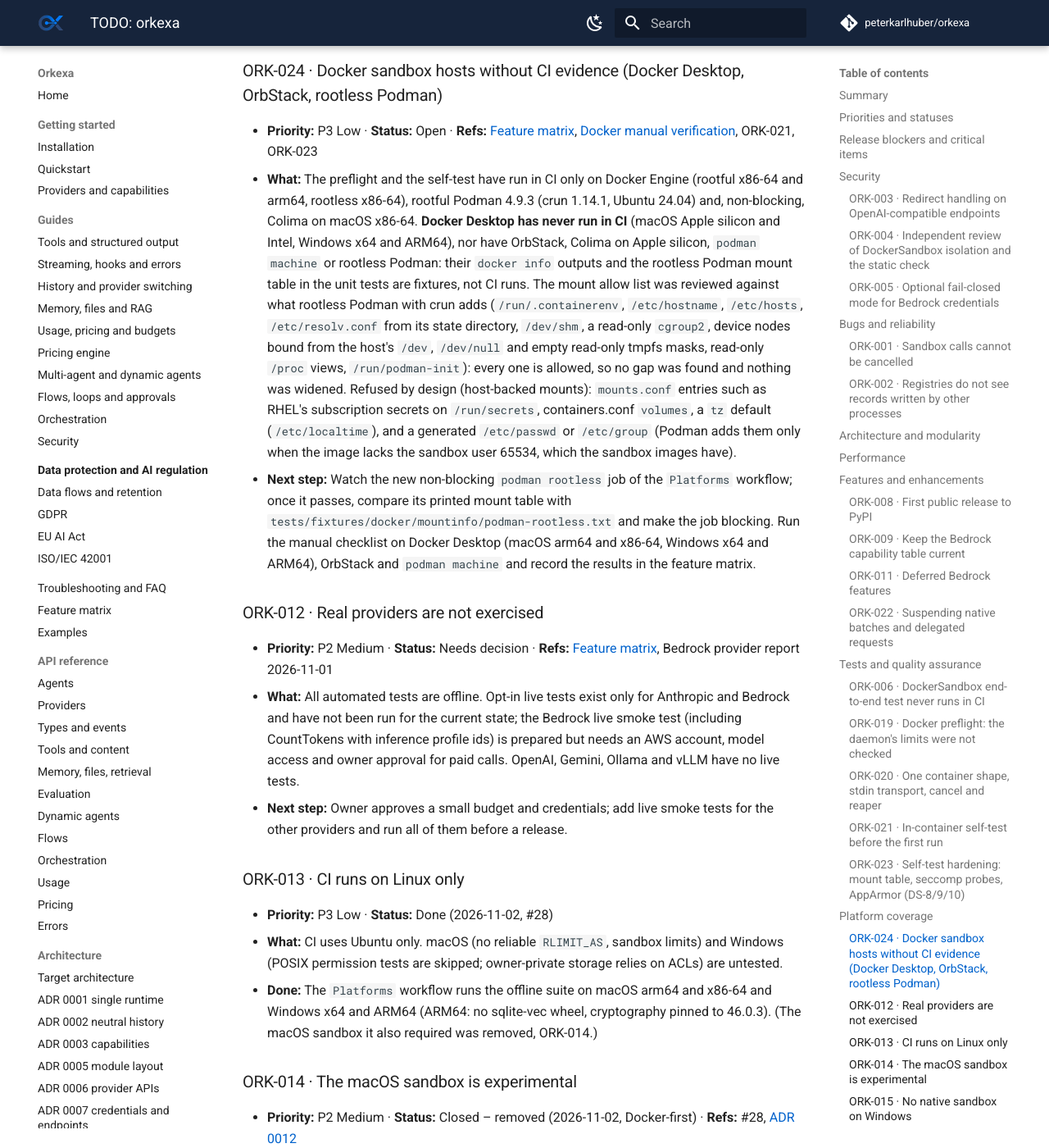
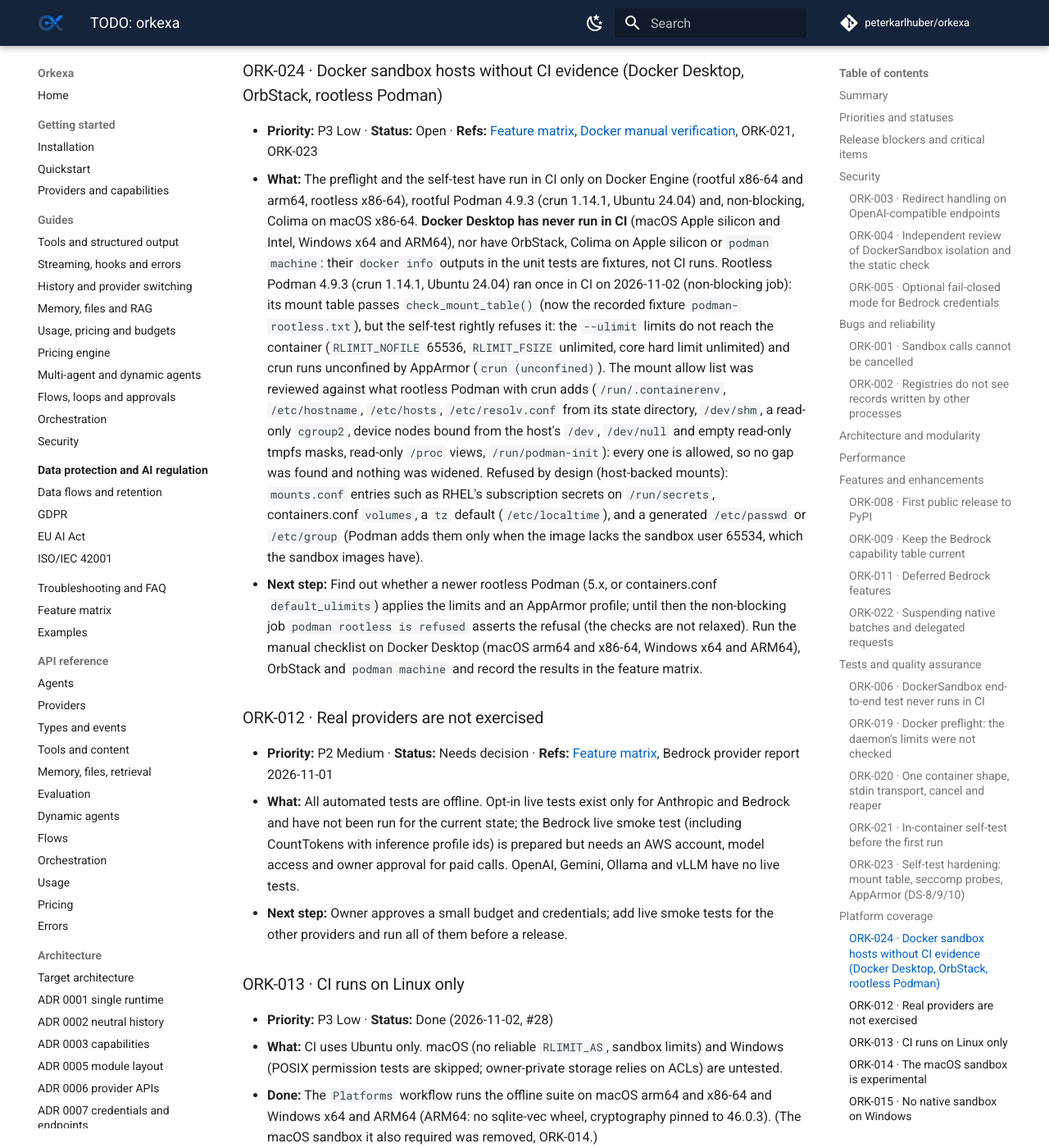
Before and after one commit to peterkarlhuber/orkexa, an MkDocs documentation site: the page built from docs/TODO.md, in a window 1280 px wide and 1400 px high, scrolled down 6301 px. Shown: the whole window at 82% size. Built offline with MkDocs 1.6.1 and Material for MkDocs 9.7.7, drawn with Linux system fonts in a browser that asks for light colours; comment, search, counter and statistics services are not loaded.

Commit message:
Rootless Podman: recorded mount table passes, self-test refuses it
The first CI run of the rootless Podman job (Podman 4.9.3, crun 1.14.1,
Ubuntu 24.04) printed a run_args() container's mount table, which
check_mount_table() accepts; it replaces the hand-made fixture. The
self-test rightly refuses the engine: the --ulimit limits do not reach
the container (RLIMIT_NOFILE 65536, RLIMIT_FSIZE unlimited, core hard
limit unlimited) and crun runs unconfined by AppArmor. The job now
asserts that refusal (non-blocking); feature matrix, manual checklist
and ORK-024 say so. No check is relaxed.

Co-Authored-By: Claude Opus 5.5 <noreply@anthropic.com>
Claude-Session: https://claude.ai/code/session_011tY7TDniHstzLHt2qvyZEp

```diff
--- a/docs/TODO.md
+++ b/docs/TODO.md
@@ -198,17 +198,20 @@ None known.
 - **What:** The preflight and the self-test have run in CI only on Docker Engine (rootful x86-64 and arm64, rootless
   x86-64), rootful Podman 4.9.3 (crun 1.14.1, Ubuntu 24.04) and, non-blocking, Colima on macOS x86-64. **Docker
   Desktop has never run in CI** (macOS Apple silicon and Intel, Windows x64 and ARM64), nor have OrbStack, Colima on
-  Apple silicon, `podman machine` or rootless Podman: their `docker info` outputs and the rootless Podman mount table
-  in the unit tests are fixtures, not CI runs. The mount allow list was reviewed against what rootless Podman with
-  crun adds (`/run/.containerenv`, `/etc/hostname`, `/etc/hosts`, `/etc/resolv.conf` from its state directory,
+  Apple silicon or `podman machine`: their `docker info` outputs in the unit tests are fixtures, not CI runs.
+  Rootless Podman 4.9.3 (crun 1.14.1, Ubuntu 24.04) ran once in CI on 2026-11-02 (non-blocking job): its mount table
+  passes `check_mount_table()` (now the recorded fixture `podman-rootless.txt`), but the self-test rightly refuses it:
+  the `--ulimit` limits do not reach the container (`RLIMIT_NOFILE` 65536, `RLIMIT_FSIZE` unlimited, core hard limit
+  unlimited) and crun runs unconfined by AppArmor (`crun (unconfined)`). The mount allow list was reviewed against
+  what rootless Podman with crun adds (`/run/.containerenv`, `/etc/hostname`, `/etc/hosts`, `/etc/resolv.conf` from its state directory,
   `/dev/shm`, a read-only `cgroup2`, device nodes bound from the host's `/dev`, `/dev/null` and empty read-only tmpfs
   masks, read-only `/proc` views, `/run/podman-init`): every one is allowed, so no gap was found and nothing was
   widened. Refused by design (host-backed mounts): `mounts.conf` entries such as RHEL's subscription secrets on
   `/run/secrets`, containers.conf `volumes`, a `tz` default (`/etc/localtime`), and a generated `/etc/passwd` or
   `/etc/group` (Podman adds them only when the image lacks the sandbox user 65534, which the sandbox images have).
-- **Next step:** Watch the new non-blocking `podman rootless` job of the `Platforms` workflow; once it passes, compare
-  its printed mount table with `tests/fixtures/docker/mountinfo/podman-rootless.txt` and make the job blocking. Run the
-  manual checklist on Docker Desktop (macOS arm64 and x86-64, Windows x64 and ARM64), OrbStack and `podman machine`
+- **Next step:** Find out whether a newer rootless Podman (5.x, or containers.conf `default_ulimits`) applies the
+  limits and an AppArmor profile; until then the non-blocking job `podman rootless is refused` asserts the refusal
+  (the checks are not relaxed). Run the manual checklist on Docker Desktop (macOS arm64 and x86-64, Windows x64 and ARM64), OrbStack and `podman machine`
   and record the results in the feature matrix.
 
 ### ORK-012 · Real providers are not exercised
```
Also changed, not shown: docs/development/docker-manual-verification.md (+5 -4 lines), docs/feature-matrix.md (+1 -1 lines), 3 other files.
